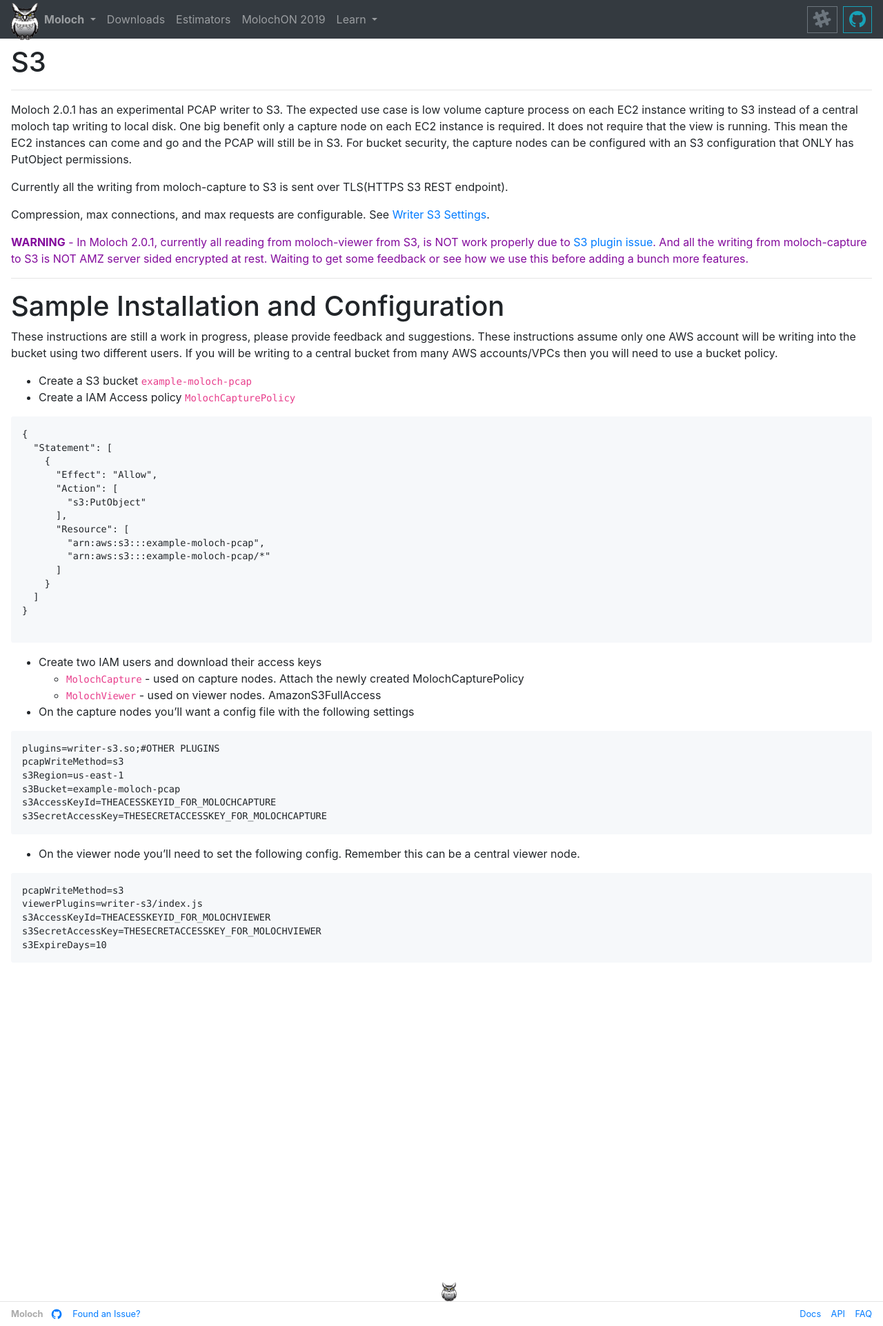
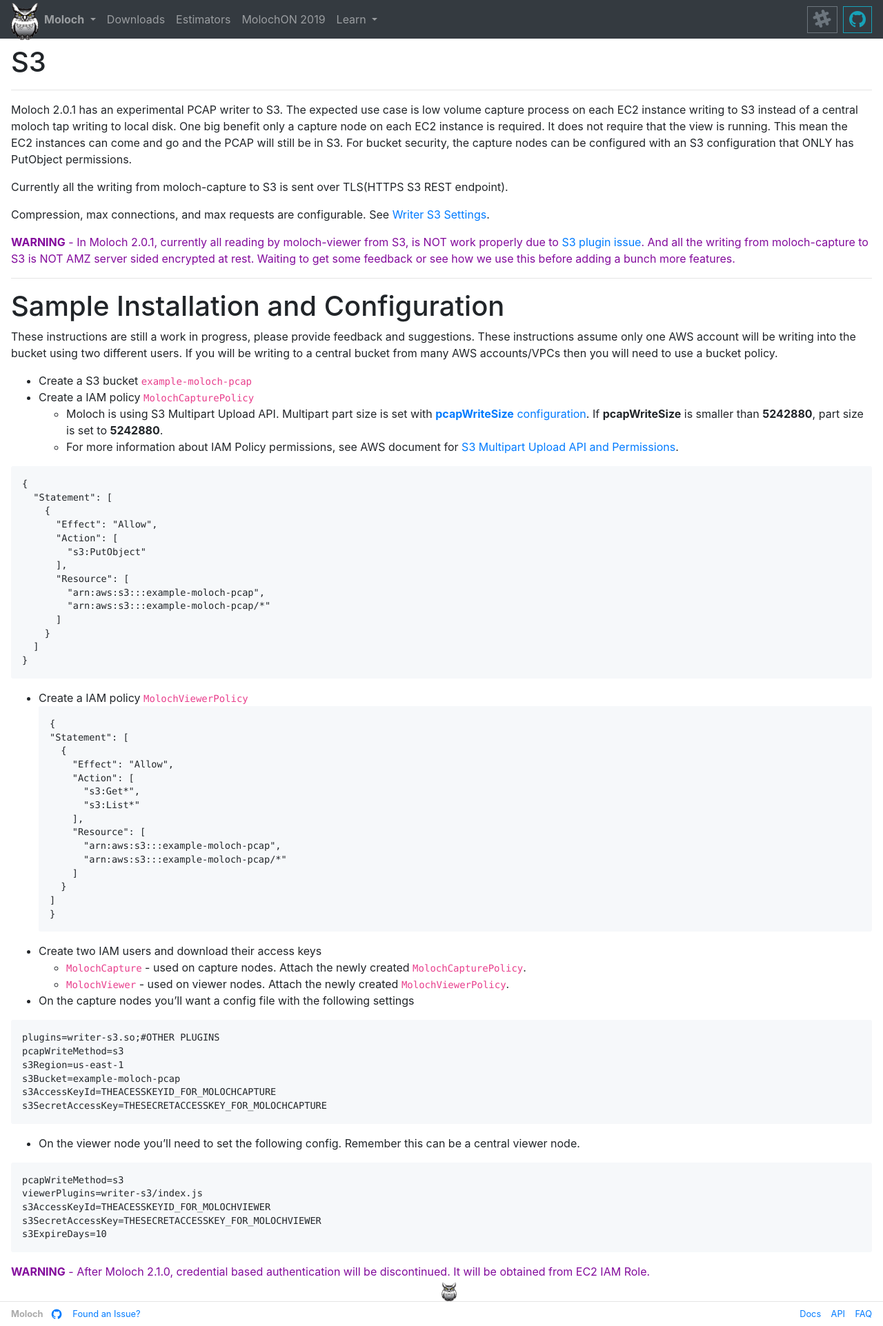
Before and after one commit to aol/molochweb, a Jekyll site: the page built from _wiki/s3.md, in a window 1280 px wide. Shown: the whole page at 69% size. Built offline with Jekyll 4.4.1, drawn with Linux system fonts in a browser that asks for light colours.

Commit message:
more better practices and informations

````diff
--- a/_wiki/s3.md
+++ b/_wiki/s3.md
@@ -16,7 +16,7 @@
 
 Compression, max connections, and max requests are configurable. See [Writer S3 Settings](https://molo.ch/settings#writer-s3-settings).
 
-**WARNING** - In Moloch 2.0.1, currently all reading from moloch-viewer from S3, is NOT work properly due to [S3 plugin issue](https://github.com/aol/moloch/issues/1178). And all the writing from moloch-capture to S3 is NOT AMZ server sided encrypted at rest. Waiting to get some feedback or see how we use this before adding a bunch more features.
+**WARNING** - In Moloch 2.0.1, currently all reading by moloch-viewer from S3, is NOT work properly due to [S3 plugin issue](https://github.com/aol/moloch/issues/1178). And all the writing from moloch-capture to S3 is NOT AMZ server sided encrypted at rest. Waiting to get some feedback or see how we use this before adding a bunch more features.
 {: .purp-text}
 
 ---
@@ -26,7 +26,9 @@
 These instructions are still a work in progress, please provide feedback and suggestions. These instructions assume only one AWS account will be writing into the bucket using two different users. If you will be writing to a central bucket from many AWS accounts/VPCs then you will need to use a bucket policy.
 
 * Create a S3 bucket ```example-moloch-pcap```
-* Create a IAM Access policy ```MolochCapturePolicy```
+* Create a IAM policy ```MolochCapturePolicy```
+  * Moloch is using S3 Multipart Upload API. Multipart part size is set with [**pcapWriteSize** configuration](https://molo.ch/settings#advanced-settings). If **pcapWriteSize** is smaller than **5242880**, part size is set to **5242880**.
+  * For more information about IAM Policy permissions, see AWS document for [S3 Multipart Upload API and Permissions](https://docs.aws.amazon.com/AmazonS3/latest/dev/mpuAndPermissions.html).
 
 ```
 {
@@ -43,11 +45,30 @@
     }
   ]
 }
+```
 
+* Create a IAM policy ```MolochViewerPolicy```
 ```
+{
+  "Statement": [
+    {
+      "Effect": "Allow",
+      "Action": [
+        "s3:Get*",
+        "s3:List*"
+      ],
+      "Resource": [
+        "arn:aws:s3:::example-moloch-pcap",
+        "arn:aws:s3:::example-moloch-pcap/*"
+      ]
+    }
+  ]
+}
+```
+
 * Create two IAM users and download their access keys
-  * ```MolochCapture``` - used on capture nodes. Attach the newly created MolochCapturePolicy
-  * ```MolochViewer``` - used on viewer nodes. AmazonS3FullAccess
+  * ```MolochCapture``` - used on capture nodes. Attach the newly created ```MolochCapturePolicy```.
+  * ```MolochViewer``` - used on viewer nodes. Attach the newly created ```MolochViewerPolicy```.
 * On the capture nodes you'll want a config file with the following settings
 
 ```
@@ -69,4 +90,7 @@
 s3ExpireDays=10
 ```
 
+**WARNING** - After Moloch 2.1.0, credential based authentication will be discontinued. It will be obtained from EC2 IAM Role.
+{: .purp-text}
+
 </div>
````
